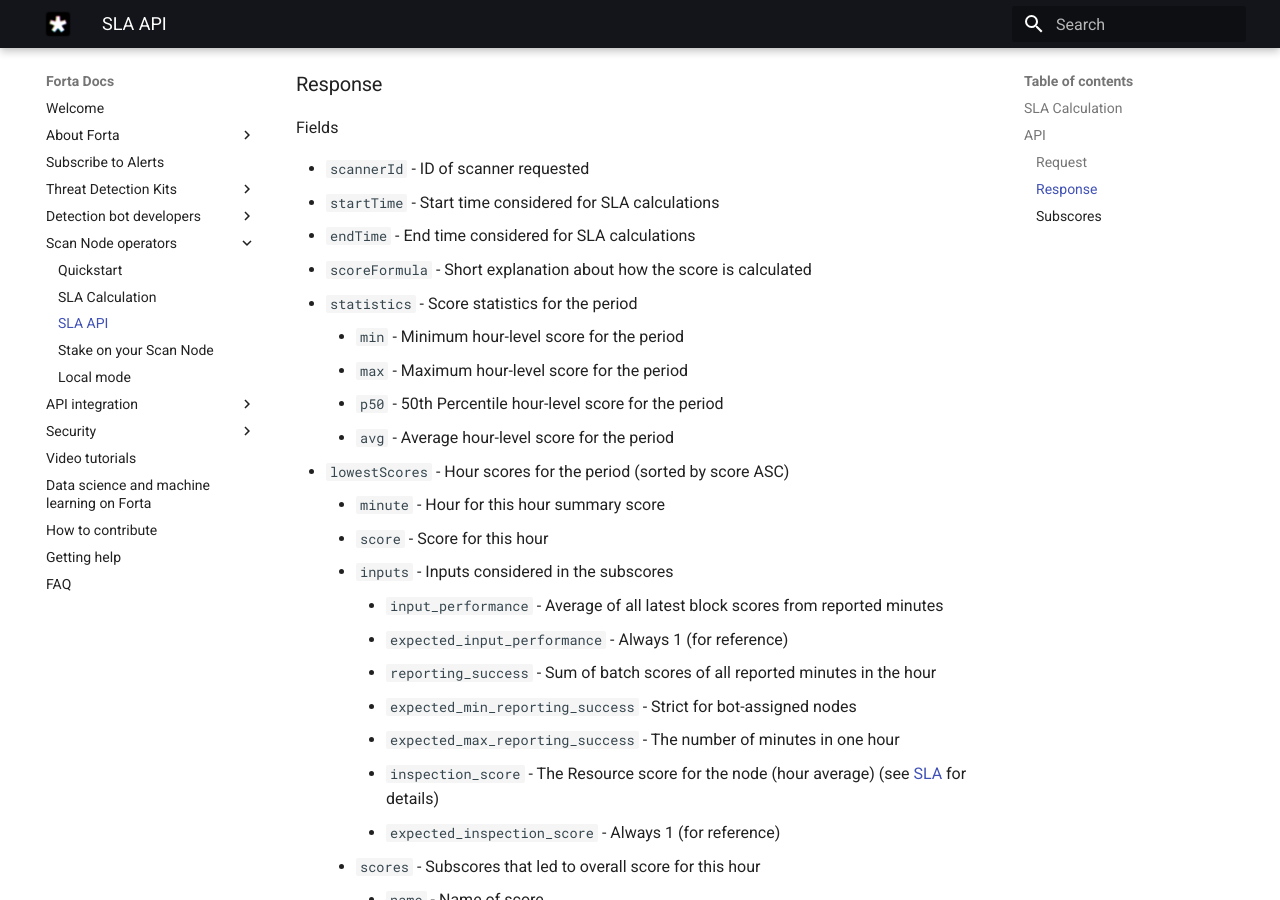
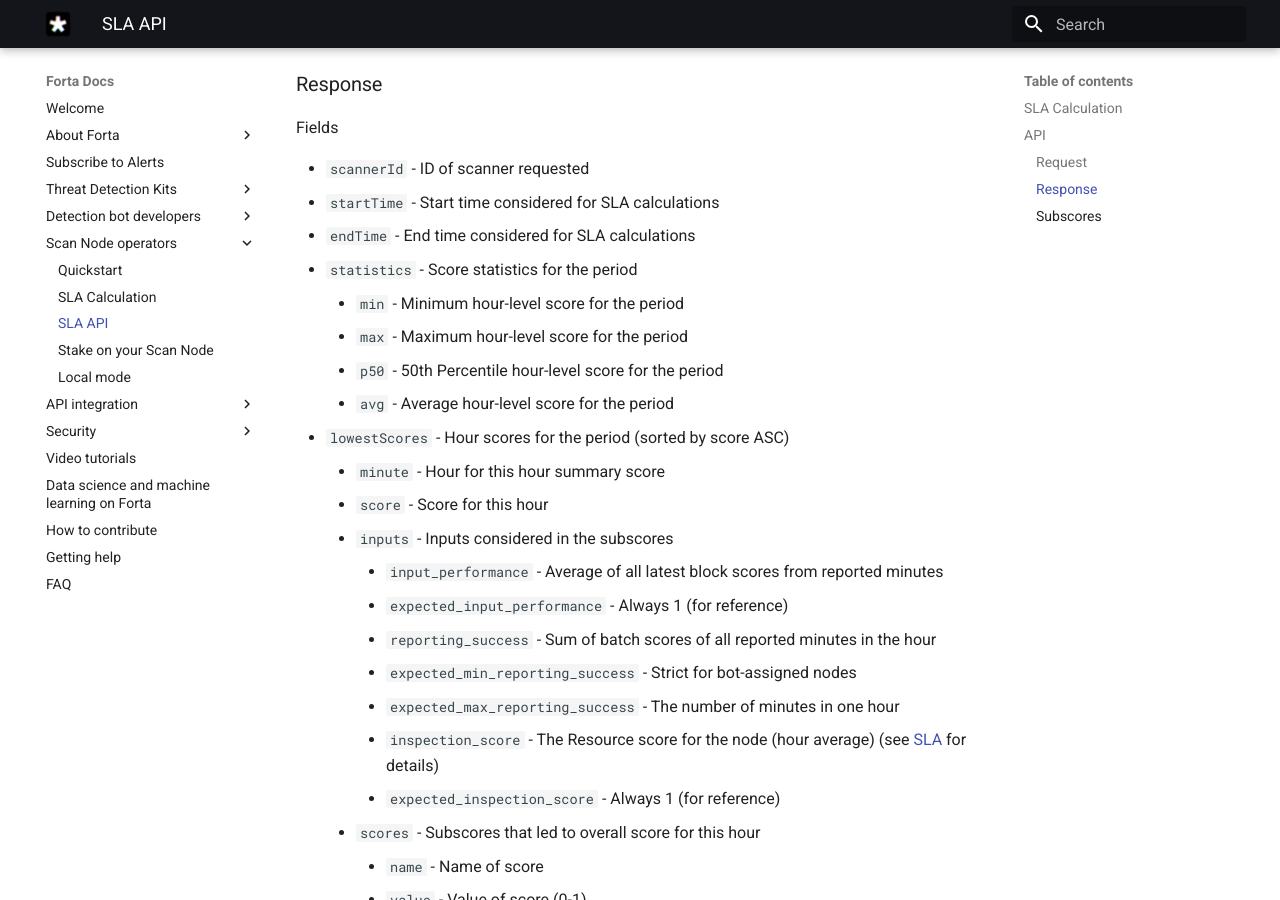
Before and after one commit to forta-network/docs, an MkDocs documentation site: the page built from docs/sla-api.md, in a window 1280 px wide and 900 px high, scrolled down 1035 px. Built offline with MkDocs 1.6.1 and Material for MkDocs 9.7.7, drawn with Linux system fonts in a browser that asks for light colours.

Commit message:
revert score formula idea

```diff
--- a/docs/sla-api.md
+++ b/docs/sla-api.md
@@ -40,7 +40,6 @@
   - `scannerId` - ID of scanner requested
   - `startTime` - Start time considered for SLA calculations
   - `endTime` - End time considered for SLA calculations
-  - `scoreFormula` - Short explanation about how the score is calculated
   - `statistics` - Score statistics for the period
     - `min` - Minimum hour-level score for the period
     - `max` - Maximum hour-level score for the period
```
